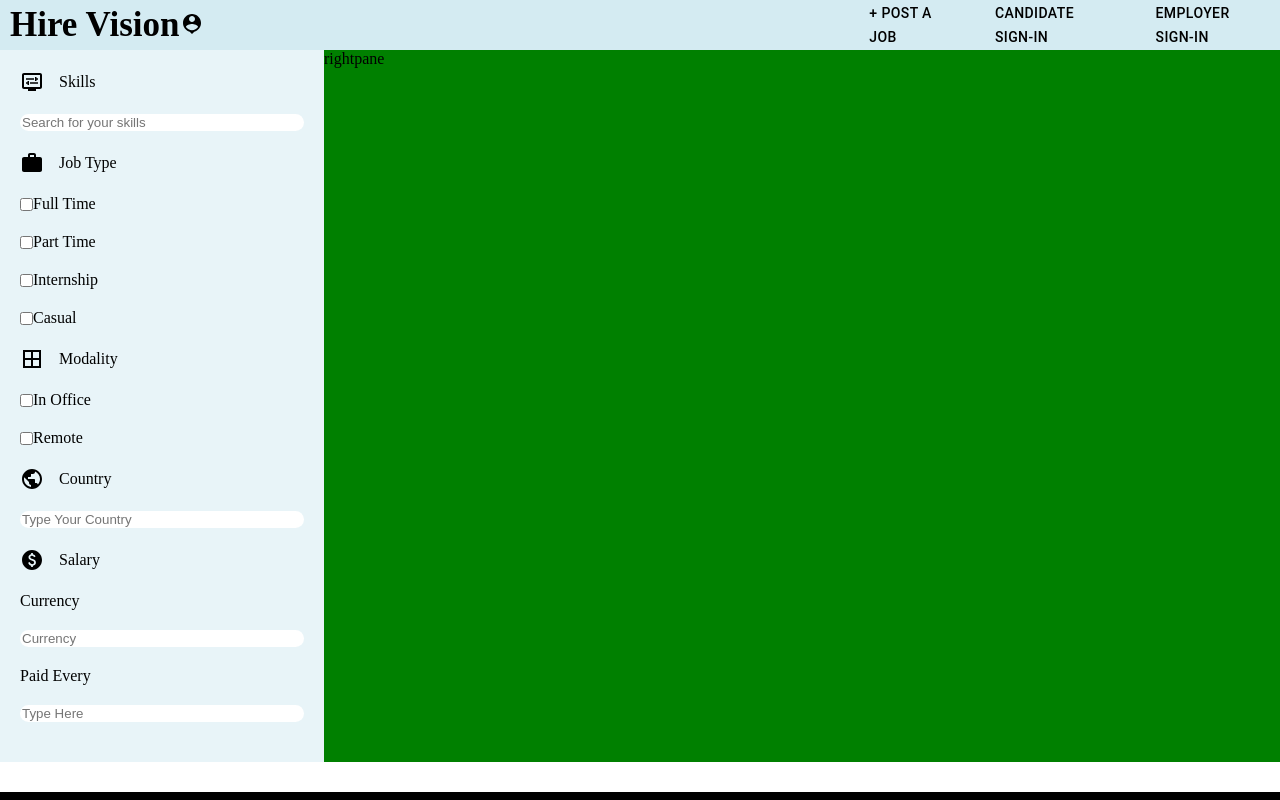
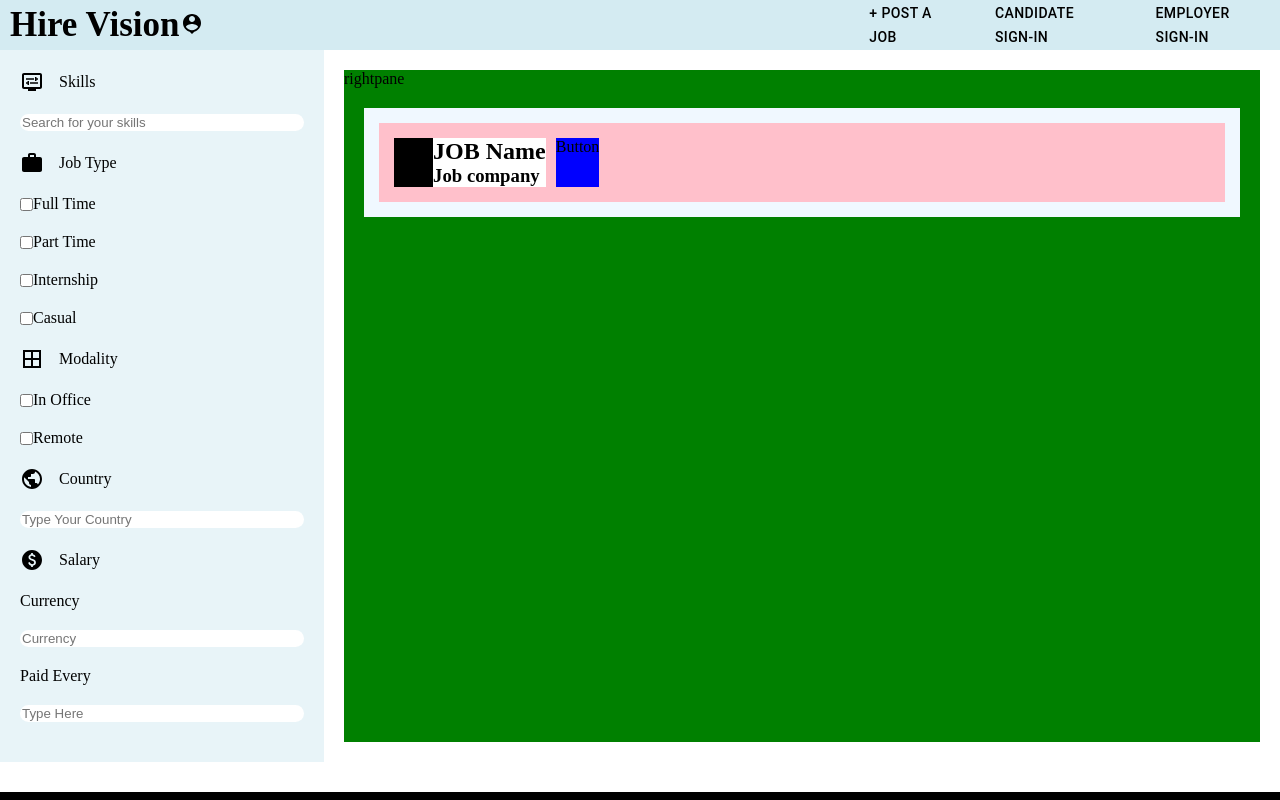
Before and after one commit to dilauow/loopsSDGP, a React (Create React App) app in the folder frontend/: page / in a window 1280 px wide. Shown: the top 800 px of the page. Built offline with nearby package versions, Linux system fonts and the light colour scheme.

Commit message:
made the job card basic structure

```diff
--- a/frontend/src/components/Rightpane/rightpane.css
+++ b/frontend/src/components/Rightpane/rightpane.css
@@ -1,4 +1,39 @@
-.RightpaneBox{
-    background-color: green;
-    flex: 8;
+.RightpaneBox {
+  margin: 20px;
+  background-color: green;
+  flex: 8;
 }
+
+.job-card-container {
+  background-color: aliceblue;
+  margin: 20px;
+  padding: 10px;
+  display: flex;
+  flex-direction: column;
+}
+
+.job-card {
+  background: pink;
+  margin: 5px;
+  padding: 10px;
+  display: flex;
+}
+
+.job-card-first-col {
+  background: blue;
+  margin: 5px;
+  display: flex;
+}
+
+.job-card-second-col {
+  background: blue;
+  margin: 5px;
+}
+
+.job-card-icon {
+  background: black;
+}
+
+.job-card-title-company-name {
+  background: white;
+}
--- a/frontend/src/components/Rightpane/rightpane.js
+++ b/frontend/src/components/Rightpane/rightpane.js
@@ -2,7 +2,23 @@ import React from "react";
 import "./rightpane.css";
 
 function Rightpane() {
-  return <div className="RightpaneBox">rightpane</div>;
+  return (
+    <div className="RightpaneBox">
+      rightpane
+      <div className="job-card-container">
+        <div className="job-card">
+          <div className="job-card-first-col">
+            <div className="job-card-icon">ICON</div>
+            <div className="job-card-title-company-name">
+              <h2>JOB Name</h2>
+              <h3>Job company</h3>
+            </div>
+          </div>
+          <div className="job-card-second-col">Button</div>
+        </div>
+      </div>
+    </div>
+  );
 }
 
 export default Rightpane;
```
